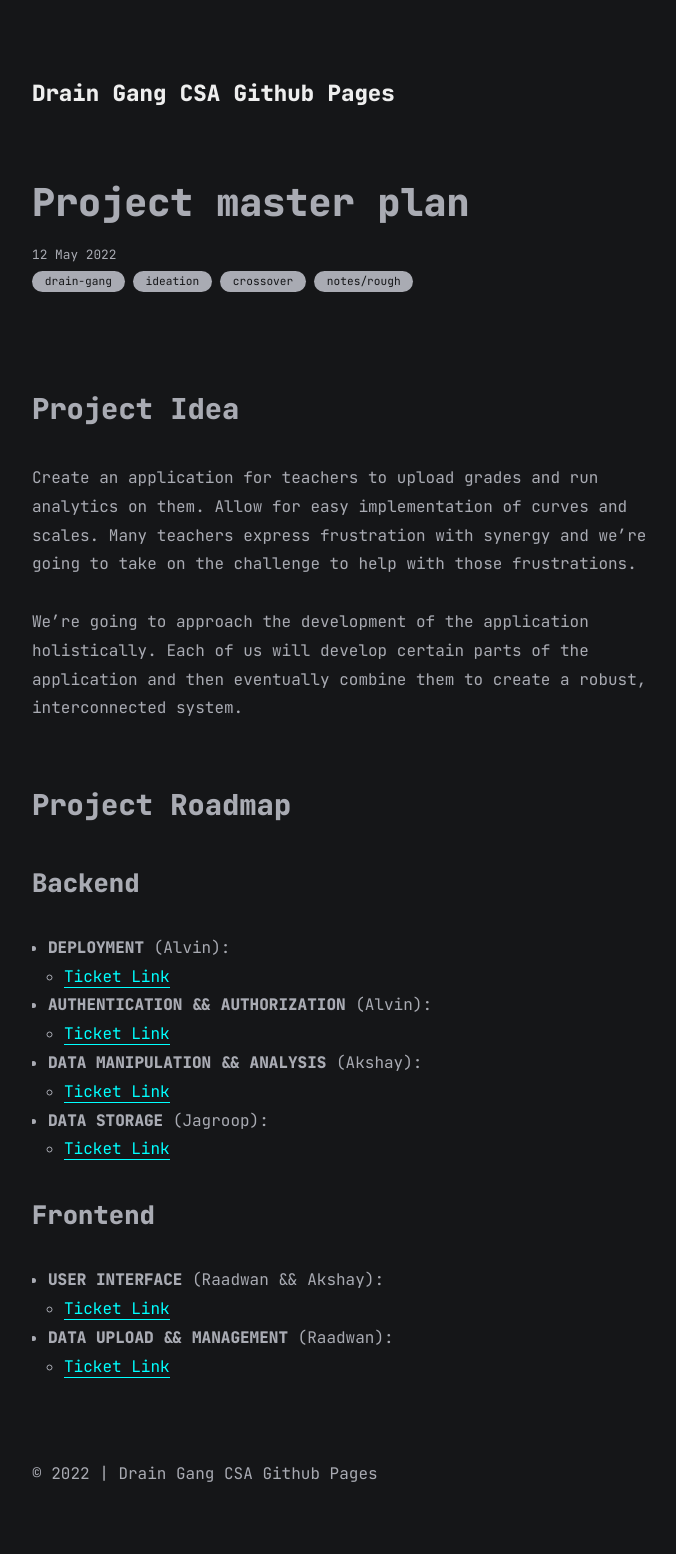
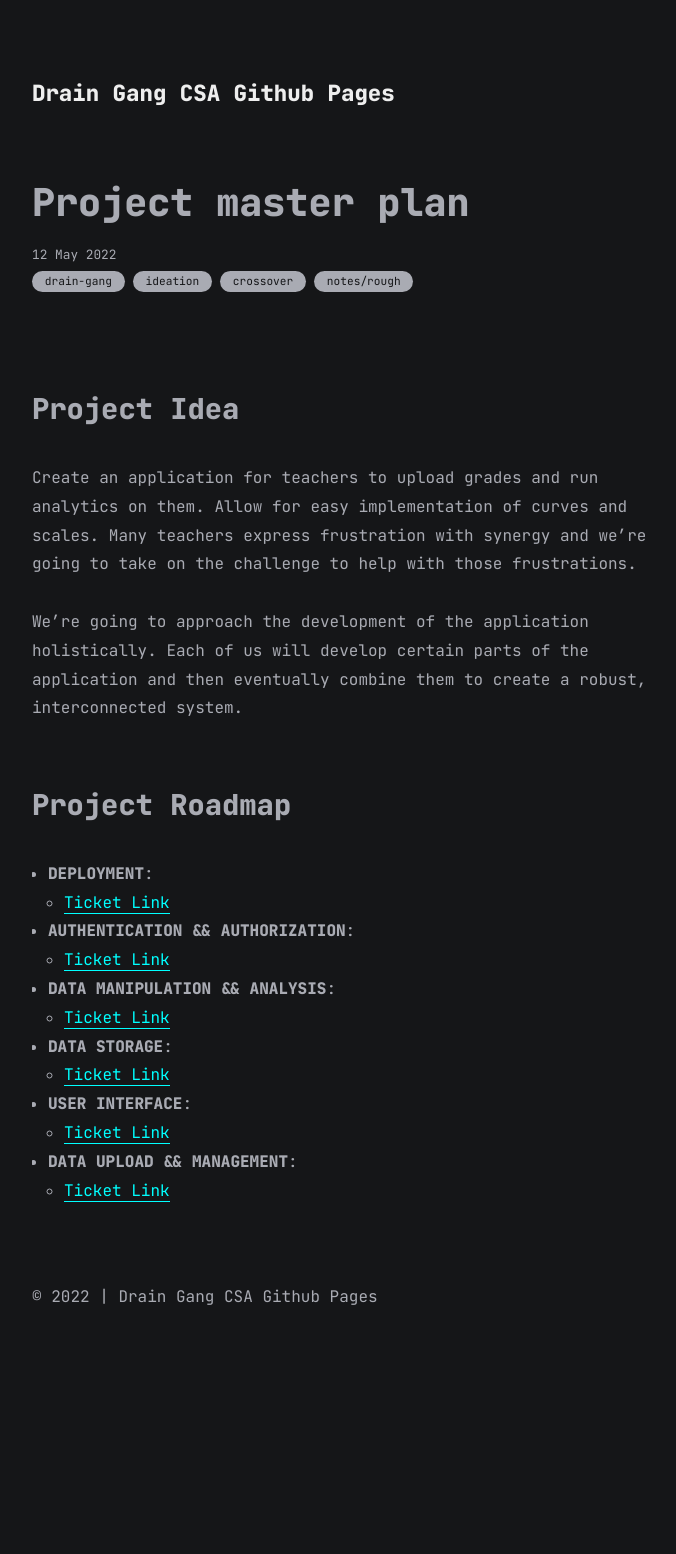
Before and after one commit to Akshay-Rohatgi/drain-jekyll, a Jekyll site: the page built from all_collections/_posts/2022-05-12-master-plan.md, in a window 1280 px wide. Shown: the whole page, without its empty margins (283-959 px from the left). Built offline with Jekyll 4.4.1, drawn with Linux system fonts in a browser that asks for light colours; after the commit the page ends 1377 px from its top, so only the background shows below that.

Commit message:
Remove names

```diff
--- a/all_collections/_posts/2022-05-12-master-plan.md
+++ b/all_collections/_posts/2022-05-12-master-plan.md
@@ -15,24 +15,20 @@ We're going to approach the development of the application holistically. Each of
 
 ## Project Roadmap
 
-### Backend
-
-- **DEPLOYMENT** (Alvin):
+- **DEPLOYMENT**:
   - [Ticket Link](https://github.com/raad1masum/Drain-Gang/issues/13)
 
-- **AUTHENTICATION && AUTHORIZATION** (Alvin):
+- **AUTHENTICATION && AUTHORIZATION**:
   - [Ticket Link](https://github.com/raad1masum/Drain-Gang/issues/12)
 
-- **DATA MANIPULATION && ANALYSIS** (Akshay):
+- **DATA MANIPULATION && ANALYSIS**:
   - [Ticket Link](https://github.com/raad1masum/Drain-Gang/issues/11)
 
-- **DATA STORAGE** (Jagroop):
+- **DATA STORAGE**:
   - [Ticket Link](https://github.com/raad1masum/Drain-Gang/issues/10)
 
-### Frontend
-
-- **USER INTERFACE** (Raadwan && Akshay):
+- **USER INTERFACE**:
   - [Ticket Link](https://github.com/raad1masum/Drain-Gang/issues/9)
 
-- **DATA UPLOAD && MANAGEMENT** (Raadwan):
+- **DATA UPLOAD && MANAGEMENT**:
   - [Ticket Link](https://github.com/raad1masum/Drain-Gang/issues/8)
```
